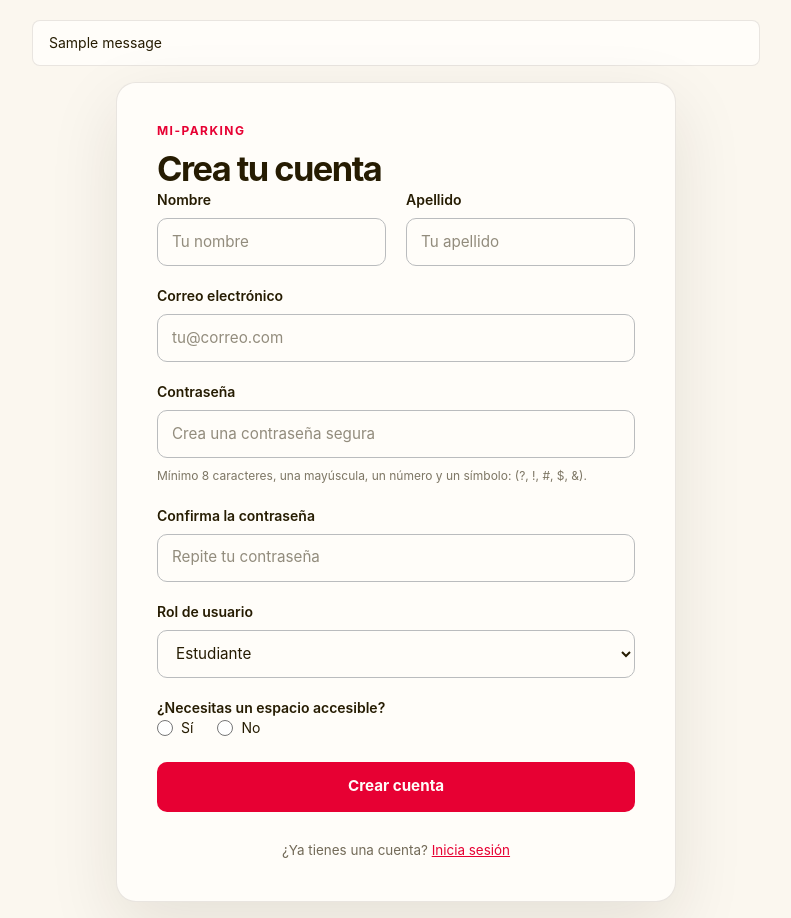
After one commit to GabrielRom1/mi-parking, a Flask app: page /register in a window 1280 px wide. The commit adds this page. Shown: the whole page, without its empty margins (244-1035 px from the left). Run offline with Flask 3, Linux system fonts and the light colour scheme; tables that the repository leaves empty hold one stand-in row (values such as "Sample post"); one stand-in notice (Sample message) is shown; parts of the project's set-up code (start-up, migrations or seed data) failed here and were passed over.

Commit message:
frontend of the register and login forms

```diff
--- a/app/templates/base.html
+++ b/app/templates/base.html
@@ -1,12 +1,23 @@
 <!DOCTYPE html>
 <html>
 	<head>
+		<meta charset="UTF-8">
+		<meta name="viewport" content="width=device-width, initial-scale=1">
 		{% block head %}
 		<title>{% block title %}{% endblock %}</title>
 		{% endblock %}
 		<link rel="stylesheet" href="{{ url_for('static', filename='css/tailwind.css') }}">
 	</head>
-	<body>
+	<body class="min-h-screen bg-cream-light font-sans text-ink">
+	{% with messages = get_flashed_messages(with_categories=true) %}
+		{% if messages %}
+			<div class="mx-auto max-w-3xl px-5 pt-5" role="status">
+				{% for category, message in messages %}
+					<p class="rounded-lg border border-ink/10 bg-paper px-4 py-3 text-sm">{{ message }}</p>
+				{% endfor %}
+			</div>
+		{% endif %}
+	{% endwith %}
 	{% block body %}{% endblock %}
 	</body>
 </html>
--- /dev/null
+++ b/app/templates/register.html
@@ -0,0 +1,88 @@
+{% extends "base.html" %}
+
+{% block title %}Crear cuenta - Mi-Parking{% endblock %}
+
+{% block body %}
+	<main class="grid min-h-screen place-items-center px-3 py-4">
+		<section class="w-full max-w-[560px] rounded-[20px] border border-ink/10 bg-paper p-6 shadow-[0_24px_70px_rgb(38_28_2_/_0.10)] sm:p-10" aria-labelledby="register-title">
+			<p class="mb-2 text-xs font-bold tracking-[0.12em] text-brand uppercase">Mi-Parking</p>
+			<h1 class="text-[clamp(1.8rem,6vw,2.15rem)] leading-tight font-bold tracking-[-0.045em]" id="register-title">Crea tu cuenta</h1>
+
+			<form class="grid gap-5" method="post">
+				{{ form.hidden_tag() }}
+				{% for error in form.csrf_token.errors %}
+					<p class="text-sm text-red-700" role="alert">{{ error }}</p>
+				{% endfor %}
+				<div class="grid gap-5 sm:grid-cols-2">
+					<div class="grid content-start gap-2">
+						{{ form.first_name.label(class_="text-sm font-semibold") }}
+						{{ form.first_name(class_="min-h-12 w-full rounded-[10px] border border-cool-gray bg-paper px-3.5 text-[0.95rem] outline-none transition focus:border-brand focus:ring-4 focus:ring-brand/15", autocomplete="given-name", placeholder="Tu nombre") }}
+						{% for error in form.first_name.errors %}
+							<p class="text-sm text-red-700" role="alert">{{ error }}</p>
+						{% endfor %}
+					</div>
+
+					<div class="grid content-start gap-2">
+						{{ form.last_name.label(class_="text-sm font-semibold") }}
+						{{ form.last_name(class_="min-h-12 w-full rounded-[10px] border border-cool-gray bg-paper px-3.5 text-[0.95rem] outline-none transition focus:border-brand focus:ring-4 focus:ring-brand/15", autocomplete="family-name", placeholder="Tu apellido") }}
+						{% for error in form.last_name.errors %}
+							<p class="text-sm text-red-700" role="alert">{{ error }}</p>
+						{% endfor %}
+					</div>
+				</div>
+
+				<div class="grid gap-2">
+					{{ form.email.label(class_="text-sm font-semibold") }}
+					{{ form.email(class_="min-h-12 w-full rounded-[10px] border border-cool-gray bg-paper px-3.5 text-[0.95rem] outline-none transition focus:border-brand focus:ring-4 focus:ring-brand/15", autocomplete="email", placeholder="tu@correo.com") }}
+					{% for error in form.email.errors %}
+						<p class="text-sm text-red-700" role="alert">{{ error }}</p>
+					{% endfor %}
+				</div>
+
+				<div class="grid gap-2">
+					{{ form.password.label(class_="text-sm font-semibold") }}
+					{{ form.password(class_="min-h-12 w-full rounded-[10px] border border-cool-gray bg-paper px-3.5 text-[0.95rem] outline-none transition focus:border-brand focus:ring-4 focus:ring-brand/15", autocomplete="new-password", minlength="8", pattern="(?=.*[A-Z])(?=.*[0-9])(?=.*[?!#$&]).{8,}", title="Usa al menos 8 caracteres, una letra mayúscula, un número y uno de estos símbolos: (?, !, #, $, &)", placeholder="Crea una contraseña segura") }}
+					<p class="text-xs leading-relaxed text-ink/60">Mínimo 8 caracteres, una mayúscula, un número y un símbolo: (?, !, #, $, &).</p>
+					{% for error in form.password.errors %}
+						<p class="text-sm text-red-700" role="alert">{{ error }}</p>
+					{% endfor %}
+				</div>
+
+				<div class="grid gap-2">
+					{{ form.confirm_password.label(class_="text-sm font-semibold") }}
+					{{ form.confirm_password(class_="min-h-12 w-full rounded-[10px] border border-cool-gray bg-paper px-3.5 text-[0.95rem] outline-none transition focus:border-brand focus:ring-4 focus:ring-brand/15", autocomplete="new-password", placeholder="Repite tu contraseña") }}
+					{% for error in form.confirm_password.errors %}
+						<p class="text-sm text-red-700" role="alert">{{ error }}</p>
+					{% endfor %}
+				</div>
+
+				<div class="grid gap-2">
+					{{ form.user_role.label(class_="text-sm font-semibold") }}
+					{{ form.user_role(class_="min-h-12 w-full rounded-[10px] border border-cool-gray bg-paper px-3.5 text-[0.95rem] outline-none transition focus:border-brand focus:ring-4 focus:ring-brand/15") }}
+					{% for error in form.user_role.errors %}
+						<p class="text-sm text-red-700" role="alert">{{ error }}</p>
+					{% endfor %}
+				</div>
+
+				<fieldset class="grid gap-3">
+					<legend class="text-sm font-semibold">{{ form.requires_accessible_spot.label.text }}</legend>
+					<div class="flex flex-wrap gap-x-6 gap-y-3">
+						{% for option in form.requires_accessible_spot %}
+							<label class="flex cursor-pointer items-center gap-2 text-sm">
+								{{ option(class_="size-4 accent-brand focus-visible:outline-2 focus-visible:outline-offset-2 focus-visible:outline-brand") }}
+								{{ option.label.text }}
+							</label>
+						{% endfor %}
+					</div>
+					{% for error in form.requires_accessible_spot.errors %}
+						<p class="text-sm text-red-700" role="alert">{{ error }}</p>
+					{% endfor %}
+				</fieldset>
+
+				<button class="mt-1 min-h-[50px] cursor-pointer rounded-[10px] bg-brand text-[0.95rem] font-bold text-paper transition hover:bg-[#c9002d] active:translate-y-px focus-visible:outline-3 focus-visible:outline-offset-3 focus-visible:outline-brand/30" type="submit">Crear cuenta</button>
+			</form>
+
+			<p class="mt-7 text-center text-[0.84rem] leading-relaxed text-ink/65">¿Ya tienes una cuenta? <a class="text-brand underline hover:no-underline" href="{{ url_for('auth_bp.login') }}">Inicia sesión</a></p>
+		</section>
+	</main>
+{% endblock %}
```
Also changed, not shown: app/templates/login.html (+35 -5 lines), app/static/css/tailwind.css.
